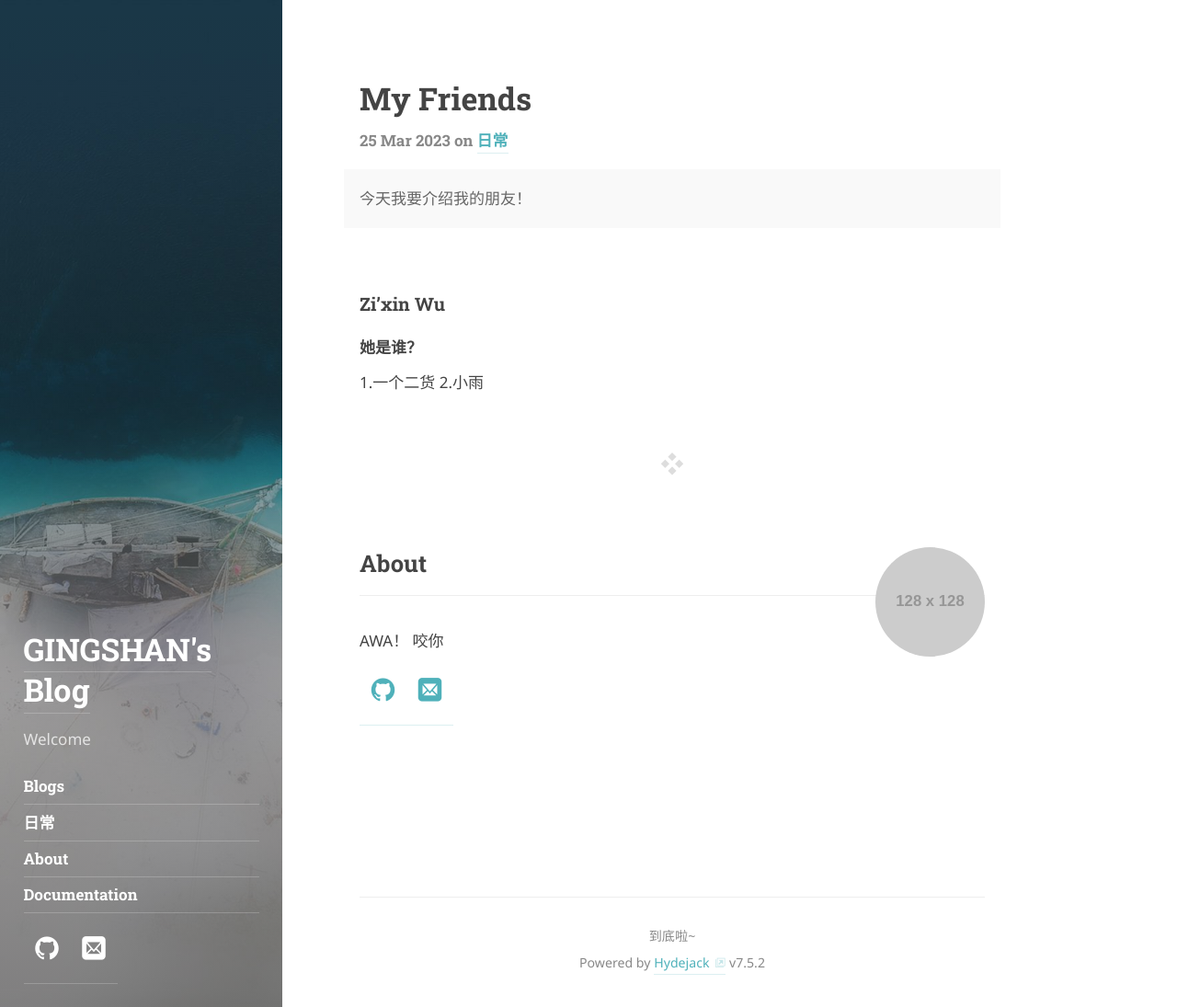
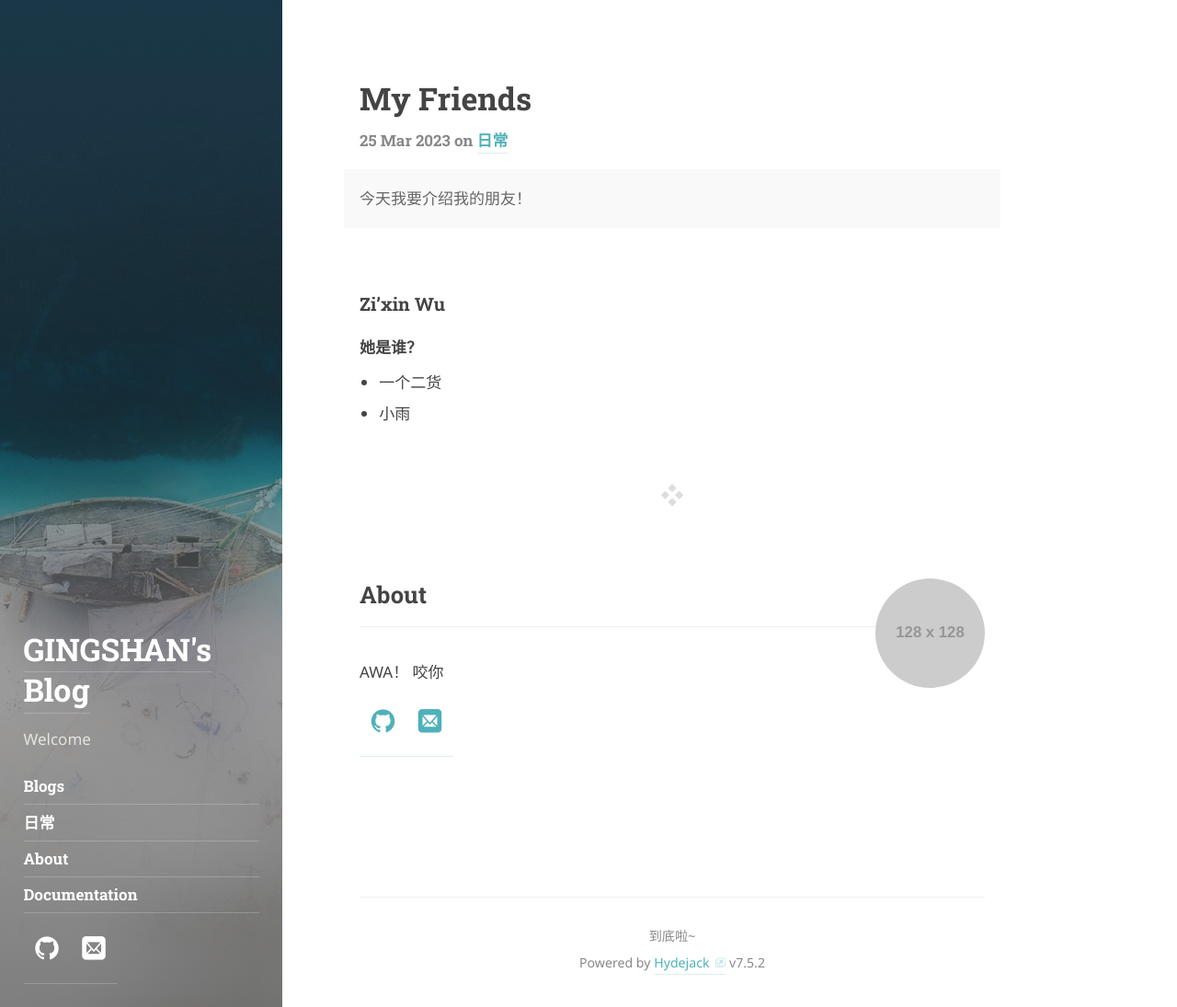
Before and after one commit to lshub2010/lshub2010.github.io, a Jekyll site: the page built from _posts/2023-3-25-my-friend.md, in a window 1280 px wide and 1095 px high. Shown: the whole window at 92% size. Built offline with Jekyll 4.4.1, drawn with Linux system fonts in a browser that asks for light colours; some web fonts are replaced.

Commit message:
Update 2023-3-25-my-friend.md

```diff
--- a/_posts/2023-3-25-my-friend.md
+++ b/_posts/2023-3-25-my-friend.md
@@ -9,5 +9,5 @@ tags: [daily]
 ### Zi’xin Wu
 
 #### 她是谁？
-1.一个二货
-2.小雨
+* 一个二货
+* 小雨
```
